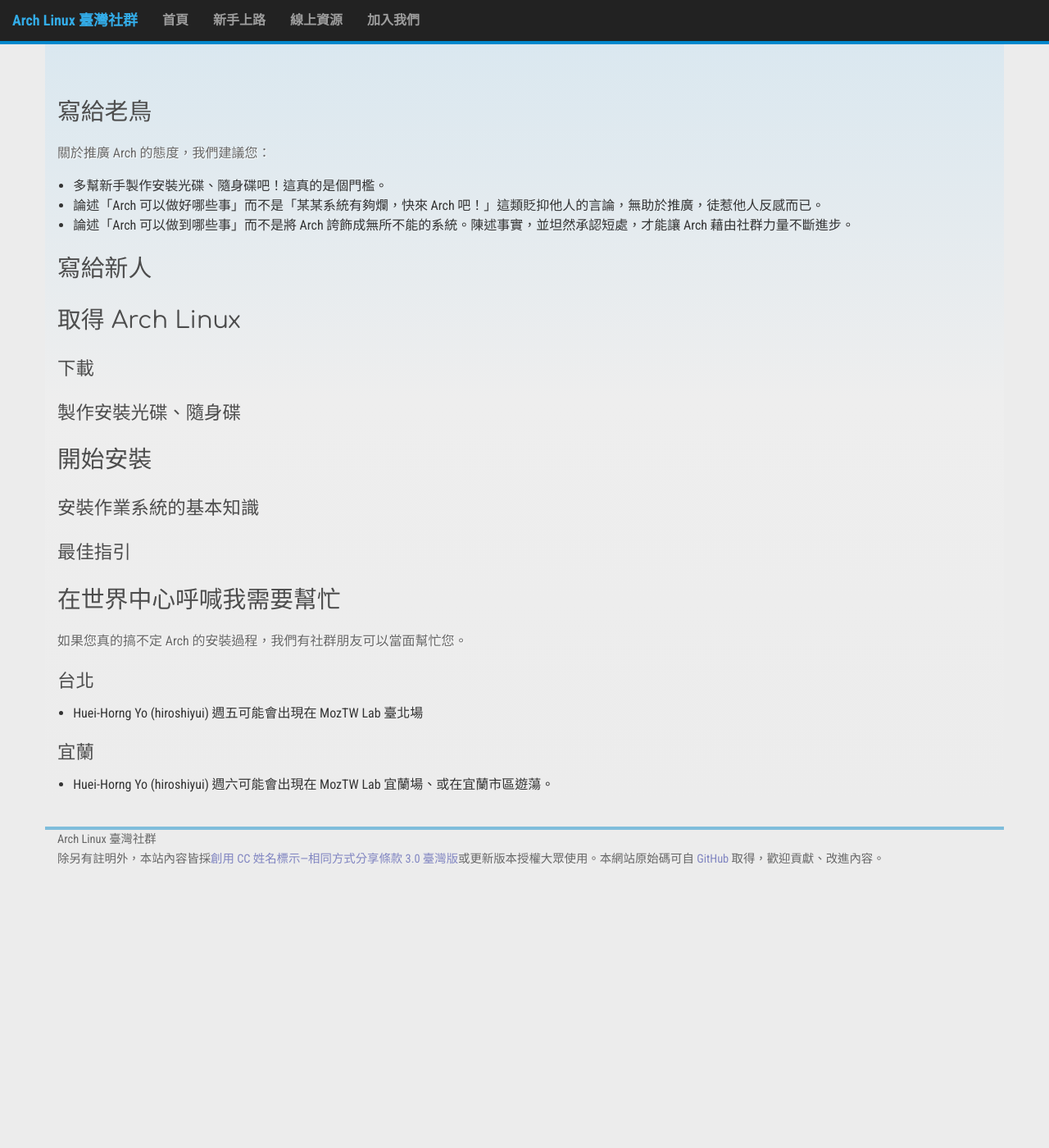
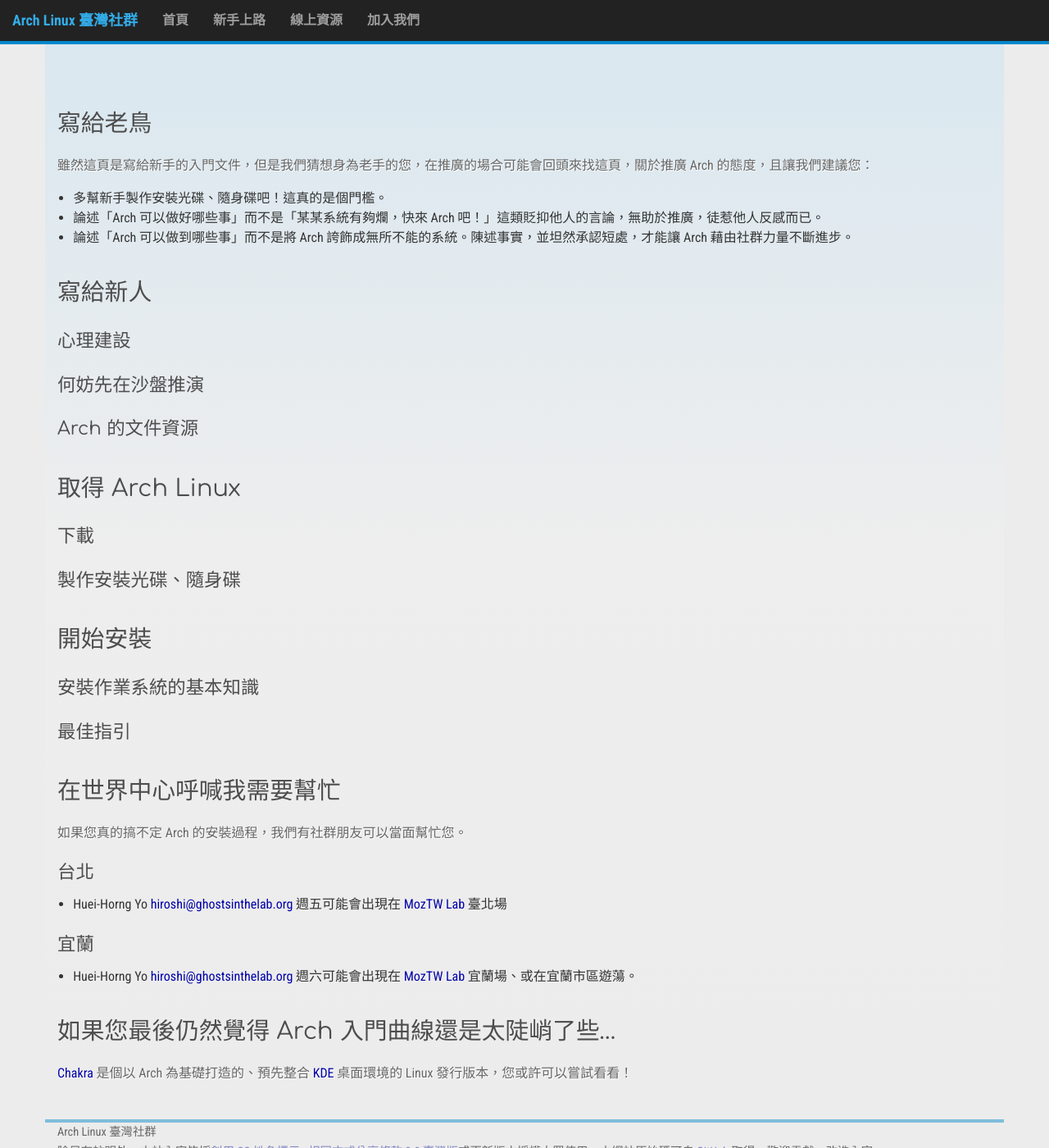
Before and after one commit to linux-taiwan/arch.linux.org.tw, a Jekyll site: the page built from getstarted.md, in a window 1280 px wide and 1400 px high. Shown: the whole window at 82% size. Built offline with Jekyll 4.4.1, drawn with Linux system fonts in a browser that asks for light colours; nearby versions of some CDN libraries; Markdown is read by kramdown in place of the engine named in the settings.

Commit message:
Update getstarted.md
Signed-off-by: Huei-Horng Yo <hiroshiyui@gmail.com>

```diff
--- a/_sass/main.scss
+++ b/_sass/main.scss
@@ -40,6 +40,7 @@
 h1 {
   font-size: 1.8em;
   font-size: 1.8rem;
+  margin-top: 1.2em;
 }
 
 h2 {
--- a/css/main.css
+++ b/css/main.css
@@ -36,6 +36,7 @@
 h1 {
   font-size: 1.8em;
   font-size: 1.8rem;
+  margin-top: 1.2em;
 }
 
 h2 {
--- a/getstarted.md
+++ b/getstarted.md
@@ -4,13 +4,16 @@
 ---
 # 寫給老鳥
 
-關於推廣 Arch 的態度，我們建議您：
+雖然這頁是寫給新手的入門文件，但是我們猜想身為老手的您，在推廣的場合可能會回頭來找這頁，關於推廣 Arch 的態度，且讓我們建議您：
 
 * 多幫新手製作安裝光碟、隨身碟吧！這真的是個門檻。
 * 論述「Arch 可以做好哪些事」而不是「某某系統有夠爛，快來 Arch 吧！」這類貶抑他人的言論，無助於推廣，徒惹他人反感而已。
 * 論述「Arch 可以做到哪些事」而不是將 Arch 誇飾成無所不能的系統。陳述事實，並坦然承認短處，才能讓 Arch 藉由社群力量不斷進步。
 
 # 寫給新人
+## 心理建設
+## 何妨先在沙盤推演
+## Arch 的文件資源
 
 # 取得 Arch Linux
 ## 下載
@@ -26,8 +29,12 @@
 
 ## 台北
 
-* Huei-Horng Yo (hiroshiyui) 週五可能會出現在 MozTW Lab 臺北場
+* Huei-Horng Yo <hiroshi@ghostsinthelab.org> 週五可能會出現在 [MozTW Lab](http://moztw.org/events/moztw-lab/) 臺北場
 
 ## 宜蘭
 
-* Huei-Horng Yo (hiroshiyui) 週六可能會出現在 MozTW Lab 宜蘭場、或在宜蘭市區遊蕩。
+* Huei-Horng Yo <hiroshi@ghostsinthelab.org> 週六可能會出現在 [MozTW Lab](http://moztw.org/events/moztw-lab/) 宜蘭場、或在宜蘭市區遊蕩。
+
+# 如果您最後仍然覺得 Arch 入門曲線還是太陡峭了些…
+
+[Chakra](http://www.chakra-project.org/) 是個以 Arch 為基礎打造的、預先整合 [KDE](http://kde.org/) 桌面環境的 Linux 發行版本，您或許可以嘗試看看！
```
